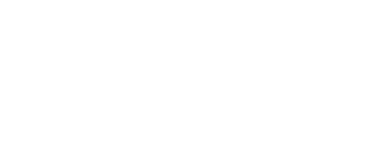
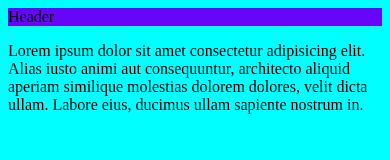
Before and after one commit to Thoon2000/mobile-friendly-practice, a plain HTML site: page index.html in a window 390 px wide. Drawn offline with Linux system fonts and the light colour scheme.

Commit message:
added codes

```diff
--- a/index.html
+++ b/index.html
@@ -1,11 +1,12 @@
 <!DOCTYPE html>
 <html lang="en">
 <head>
-    <meta charset="UTF-8">
     <meta name="viewport" content="width=device-width, initial-scale=1.0">
     <title>Document</title>
+    <link rel="stylesheet" href="style.css">
 </head>
 <body>
-
+ <header> Header </header>
+ <p> Lorem ipsum dolor sit amet consectetur adipisicing elit. Alias iusto animi aut consequuntur, architecto aliquid aperiam similique molestias dolorem dolores, velit dicta ullam. Labore eius, ducimus ullam sapiente nostrum in.</p>
 </body>
 </html>
--- a/style.css
+++ b/style.css
@@ -0,0 +1,29 @@
+header {
+ background-color: rgb(243, 47, 112);
+
+}
+body{
+ background-color: blanchedalmond;
+
+}
+@media screen and (max-width: 480px) {
+    header {
+      background-color: rgb(210, 255, 8);
+    }
+  }
+
+@media screen and (max-width: 768px) {
+    header {
+      background-color: rgb(3, 244, 68);
+    }
+  }
+
+@media screen and (max-width: 1024px) {
+    header {
+      background-color: rgb(102, 5, 248);
+    }
+    body {
+
+        background-color: aqua;
+      }
+  }
```
